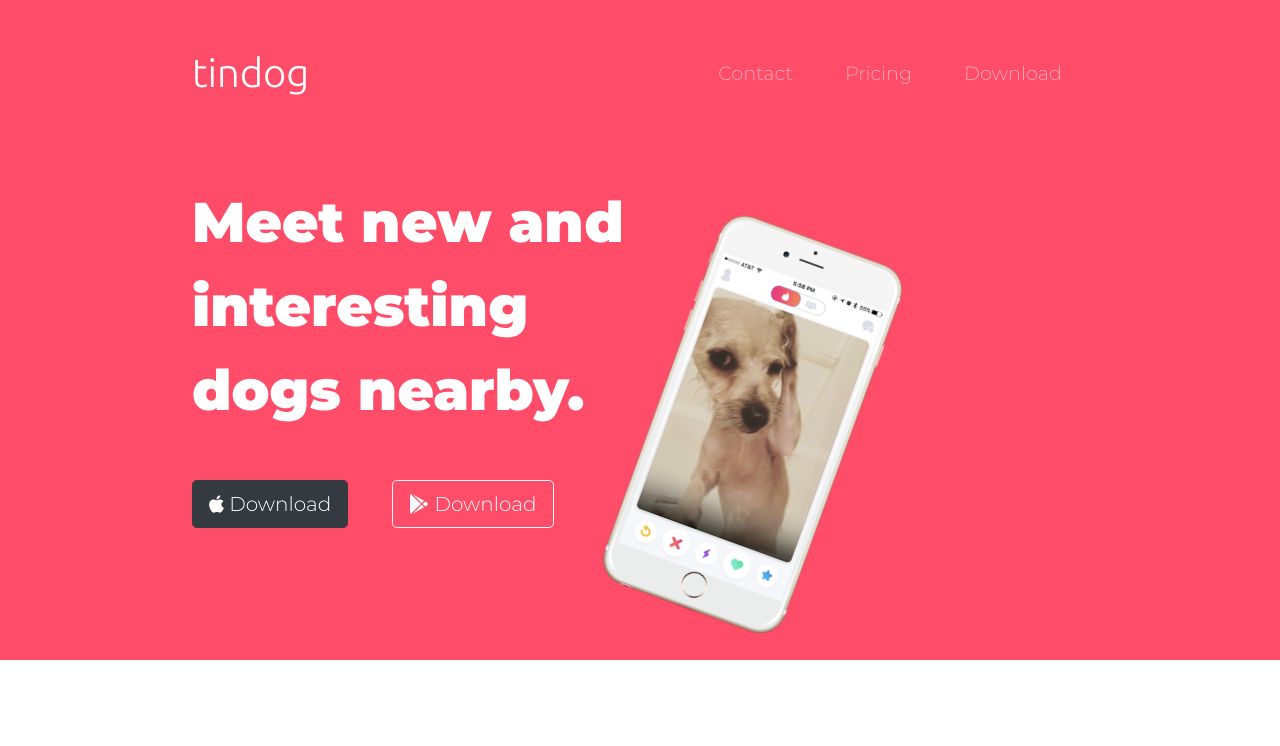
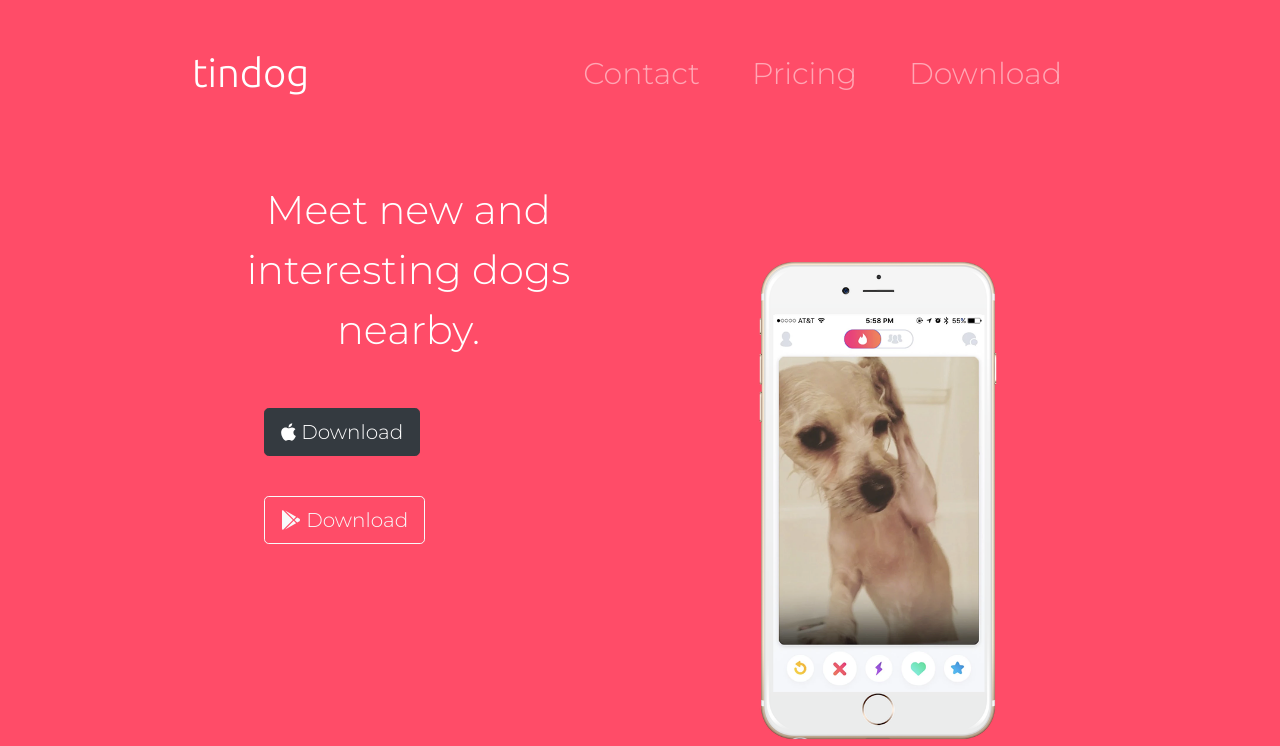
Before and after one commit to zjahid19/tindog, a plain HTML site: page index.html in a window 1280 px wide. Shown: the top 746 px of the page. Drawn offline with nearby package versions, Linux system fonts and the light colour scheme.

Commit message:
final version

```diff
--- a/css/styles.css
+++ b/css/styles.css
@@ -148,7 +148,7 @@ body{
 {
     margin: 25px 0 25px 0;
 }
-@media(max-width:300px)
+@media screen and (min-width: 480px)
 {
    h1
     {
@@ -181,16 +181,24 @@ body{
         font-size: 1.2rem;
     }
 
+
+
     .download-btn
     {
         margin-left: 4.5rem;
     }
 
+
     .title-img
 {
     width: 55%;
     transform: rotate(0);
-    margin : 4.5rem;
+    margin : 5rem 0 2rem 6.5rem;
+}
+
+.nav-link
+{
+    font-size: 30px;
 }
 
 
```
